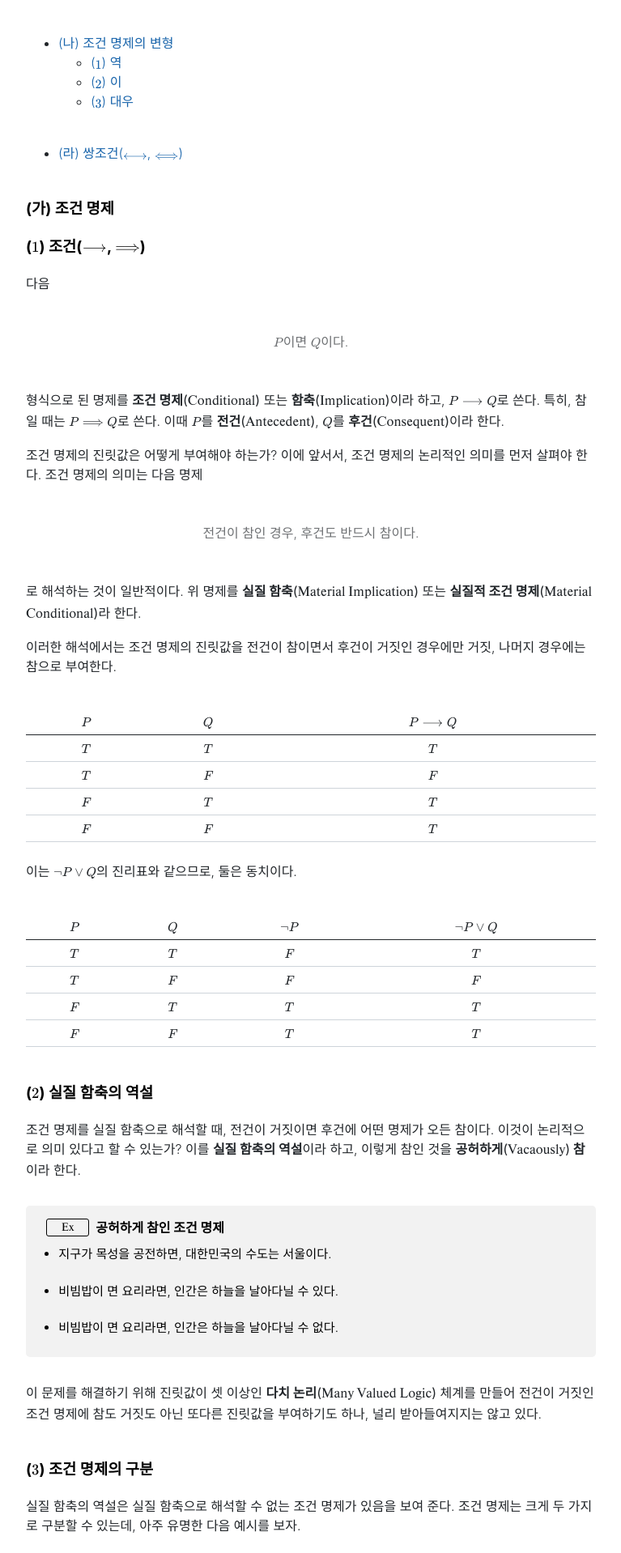
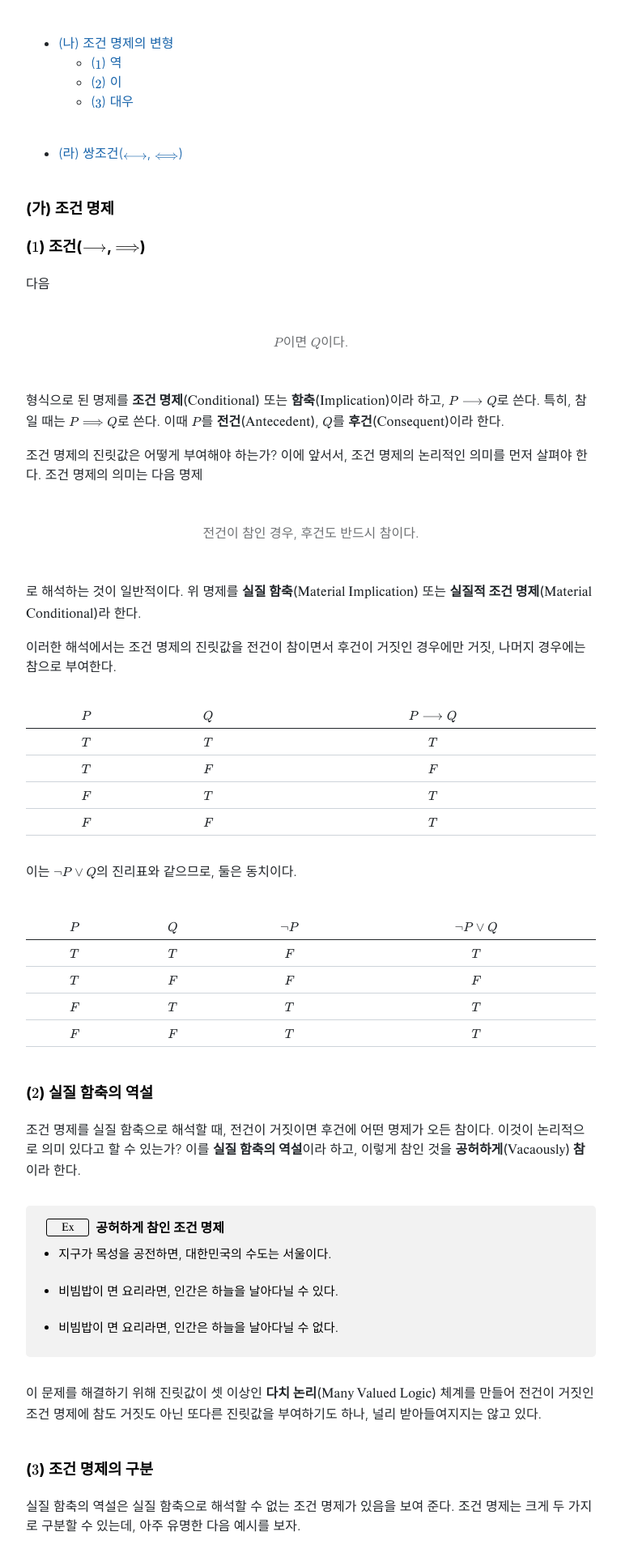
Before and after one commit to Log-zero/Log-zero.github.io, a Jekyll site: the page built from _posts/2026-02-02-조건-명제.md, in a window 1280 px wide. Shown: the part 481-2399 px from the top of the page at 81% size, without its empty margins (256-1023 px from the left). Built offline with Jekyll 4.4.1, drawn with Linux system fonts in a browser that asks for light colours; nearby versions of some CDN libraries.

```diff
--- a/_posts/2026-02-02-조건-명제.md
+++ b/_posts/2026-02-02-조건-명제.md
@@ -74,9 +74,8 @@ $P$이면 $Q$이다.
 로 해석하는 것이 일반적이다. 위 명제를 <span class="term">실질 함축(Material Implication)</span> 또는 <span class="term">실질적 조건 명제(Material Conditional)</span>라 한다.
 
 이러한 해석에서는 조건 명제의 진릿값을 전건이 참이면서 후건이 거짓인 경우에만 거짓, 나머지 경우에는 참으로 부여한다.
-<br>
-<br>
-<table style="margin: 0 auto; text-align: center;">
+
+<table style="margin: 2em auto; text-align: center;">
   <thead>
     <tr>
       <th style="text-align: center;">$P$</th>
@@ -91,7 +90,7 @@ $P$이면 $Q$이다.
     <tr><td>$F$</td><td>$F$</td><td>$T$</td></tr>
   </tbody>
 </table>
-<br>
+
 이는 $\lnot P \vee Q$의 진리표와 같으므로, 둘은 동치이다.
 <br>
 <br>
```
